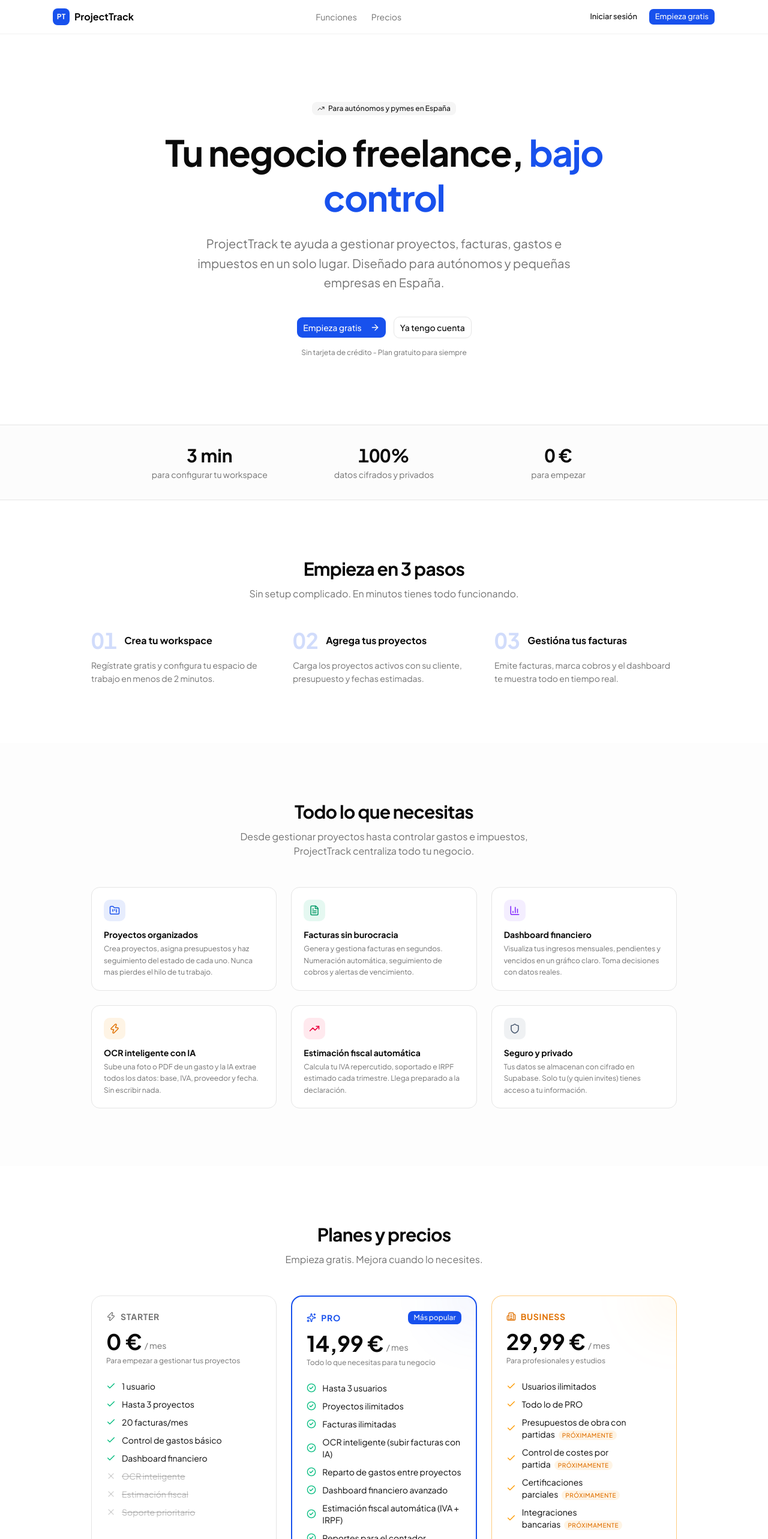
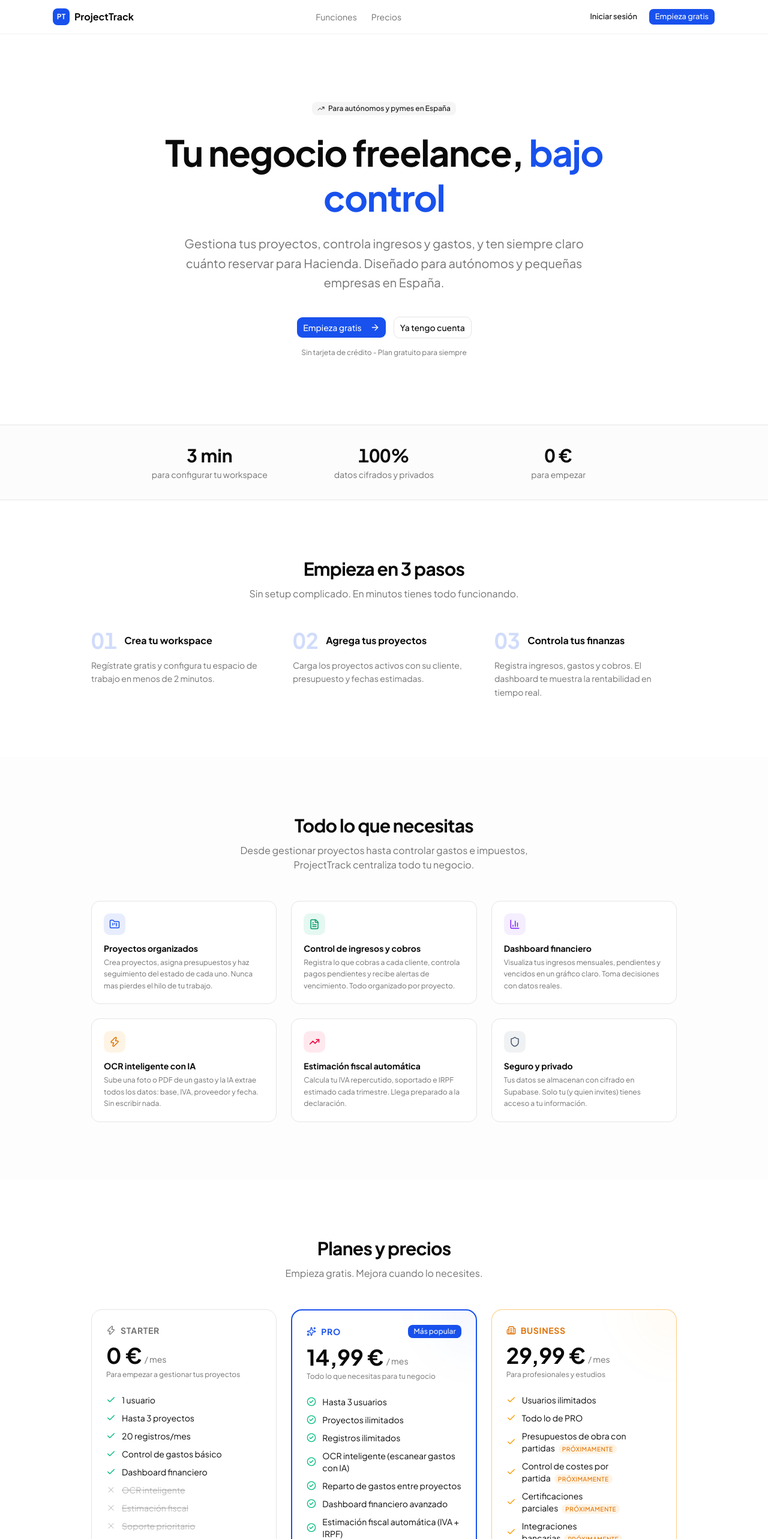
Before and after one commit to Nfer02/Project-track, a Next.js app: page / in a window 1280 px wide. Shown: the top 2566 px of the page at 60% size. Built offline with nearby package versions, Linux system fonts and the light colour scheme; no server answers.

Commit message:
fix: landing — no somos facturador, somos gestión de proyectos y control financiero

```diff
--- a/app/page.tsx
+++ b/app/page.tsx
@@ -22,9 +22,9 @@
 import { Badge } from "@/components/ui/badge"
 
 export const metadata = {
-  title: "ProjectTrack — Gestión financiera para autónomos y pymes",
+  title: "ProjectTrack — Gestión de proyectos y control financiero para autónomos",
   description:
-    "Controla proyectos, facturas, gastos e impuestos en un solo lugar. Diseñado para autónomos y pequeñas empresas en España.",
+    "Controla tus proyectos, ingresos, gastos y obligaciones fiscales en un solo lugar. Diseñado para autónomos y pequeñas empresas en España.",
 }
 
 const FEATURES = [
@@ -37,9 +37,9 @@
   },
   {
     icon: FileText,
-    title: "Facturas sin burocracia",
+    title: "Control de ingresos y cobros",
     description:
-      "Genera y gestiona facturas en segundos. Numeración automática, seguimiento de cobros y alertas de vencimiento.",
+      "Registra lo que cobras a cada cliente, controla pagos pendientes y recibe alertas de vencimiento. Todo organizado por proyecto.",
     color: "text-emerald-600 bg-emerald-500/10",
   },
   {
@@ -75,7 +75,7 @@
 const STARTER_FEATURES = [
   { label: "1 usuario", included: true },
   { label: "Hasta 3 proyectos", included: true },
-  { label: "20 facturas/mes", included: true },
+  { label: "20 registros/mes", included: true },
   { label: "Control de gastos básico", included: true },
   { label: "Dashboard financiero", included: true },
   { label: "OCR inteligente", included: false },
@@ -86,8 +86,8 @@
 const PRO_FEATURES = [
   { label: "Hasta 3 usuarios", included: true },
   { label: "Proyectos ilimitados", included: true },
-  { label: "Facturas ilimitadas", included: true },
-  { label: "OCR inteligente (subir facturas con IA)", included: true },
+  { label: "Registros ilimitados", included: true },
+  { label: "OCR inteligente (escanear gastos con IA)", included: true },
   { label: "Reparto de gastos entre proyectos", included: true },
   { label: "Dashboard financiero avanzado", included: true },
   { label: "Estimación fiscal automática (IVA + IRPF)", included: true },
@@ -118,9 +118,9 @@
   },
   {
     step: "03",
-    title: "Gestióna tus facturas",
+    title: "Controla tus finanzas",
     description:
-      "Emite facturas, marca cobros y el dashboard te muestra todo en tiempo real.",
+      "Registra ingresos, gastos y cobros. El dashboard te muestra la rentabilidad en tiempo real.",
   },
 ]
 
@@ -189,9 +189,9 @@
             </h1>
 
             <p className="text-lg sm:text-xl text-muted-foreground max-w-2xl mx-auto mb-10 leading-relaxed">
-              ProjectTrack te ayuda a gestionar proyectos, facturas, gastos e
-              impuestos en un solo lugar. Diseñado para autónomos y pequeñas
-              empresas en España.
+              Gestiona tus proyectos, controla ingresos y gastos, y ten
+              siempre claro cuánto reservar para Hacienda. Diseñado para
+              autónomos y pequeñas empresas en España.
             </p>
 
             <div className="flex flex-col sm:flex-row items-center justify-center gap-3">
```
